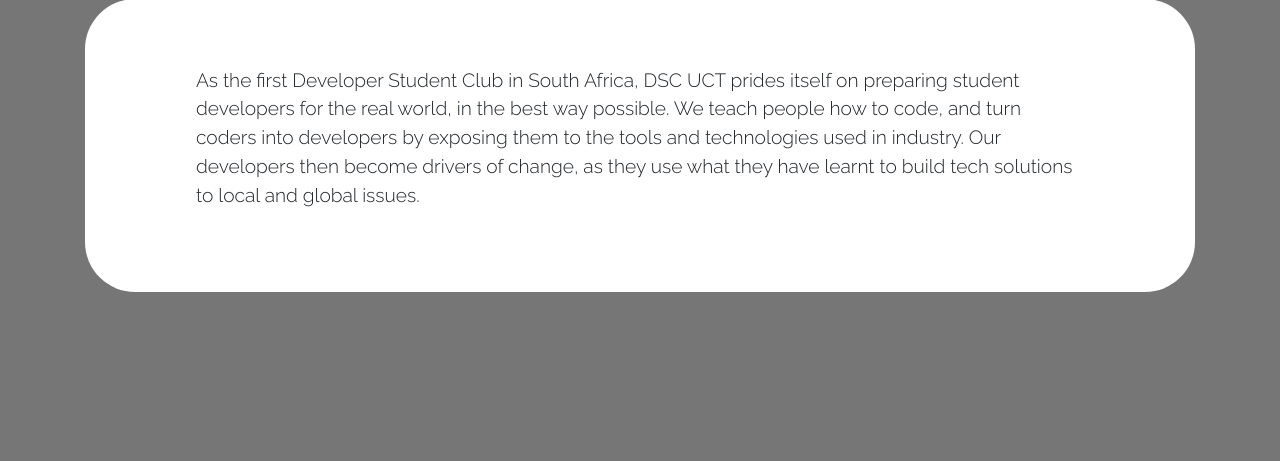
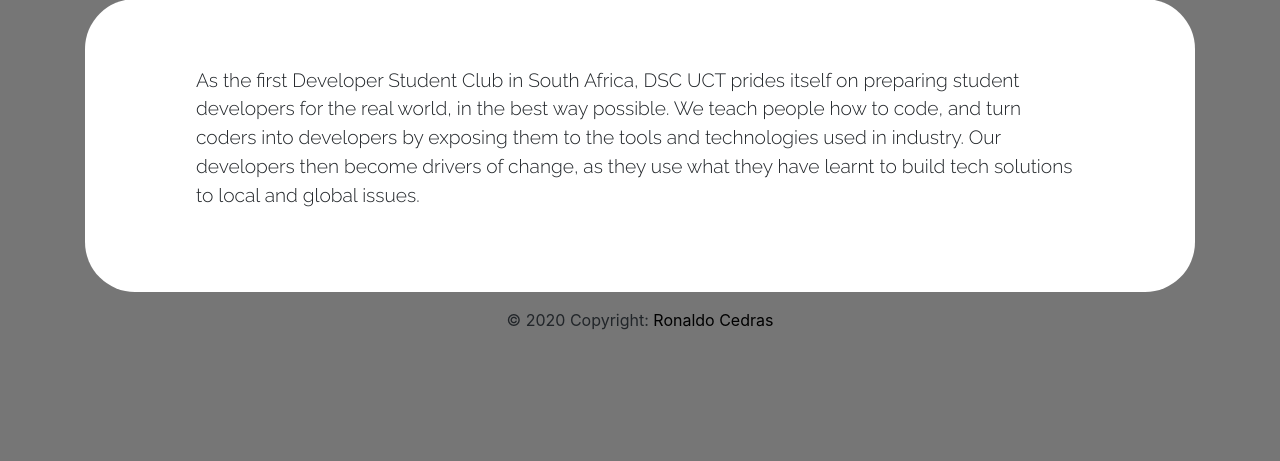
Before and after one commit to ronaldo0010/DSC-Profiles, a Flask app: page / in a window 1280 px wide. Shown: the part 395-856 px from the top of the page. Run offline with Flask 2, Linux system fonts and the light colour scheme; some libraries are stand-ins or nearby versions.

Commit message:
Finalized

```diff
--- a/app/static/css/style.css
+++ b/app/static/css/style.css
@@ -158,3 +158,8 @@
 	box-shadow: inset 0 0 0 2px white,
 					0 0 0 4px white;
 }
+
+#copy {
+  color: Black;
+  margin: 10px, 10px;
+}
--- a/app/templates/index.html
+++ b/app/templates/index.html
@@ -41,4 +41,10 @@
          crossorigin="anonymous"></script>
     </div>
   </body>
+
+  <footer>
+    <div class="footer-copyright text-center py-3">© 2020 Copyright:
+    <a id="copy" href="https://rcedras.herokuapp.com/">Ronaldo Cedras</a>
+  </div>
+  </footer>
 </html>
```
